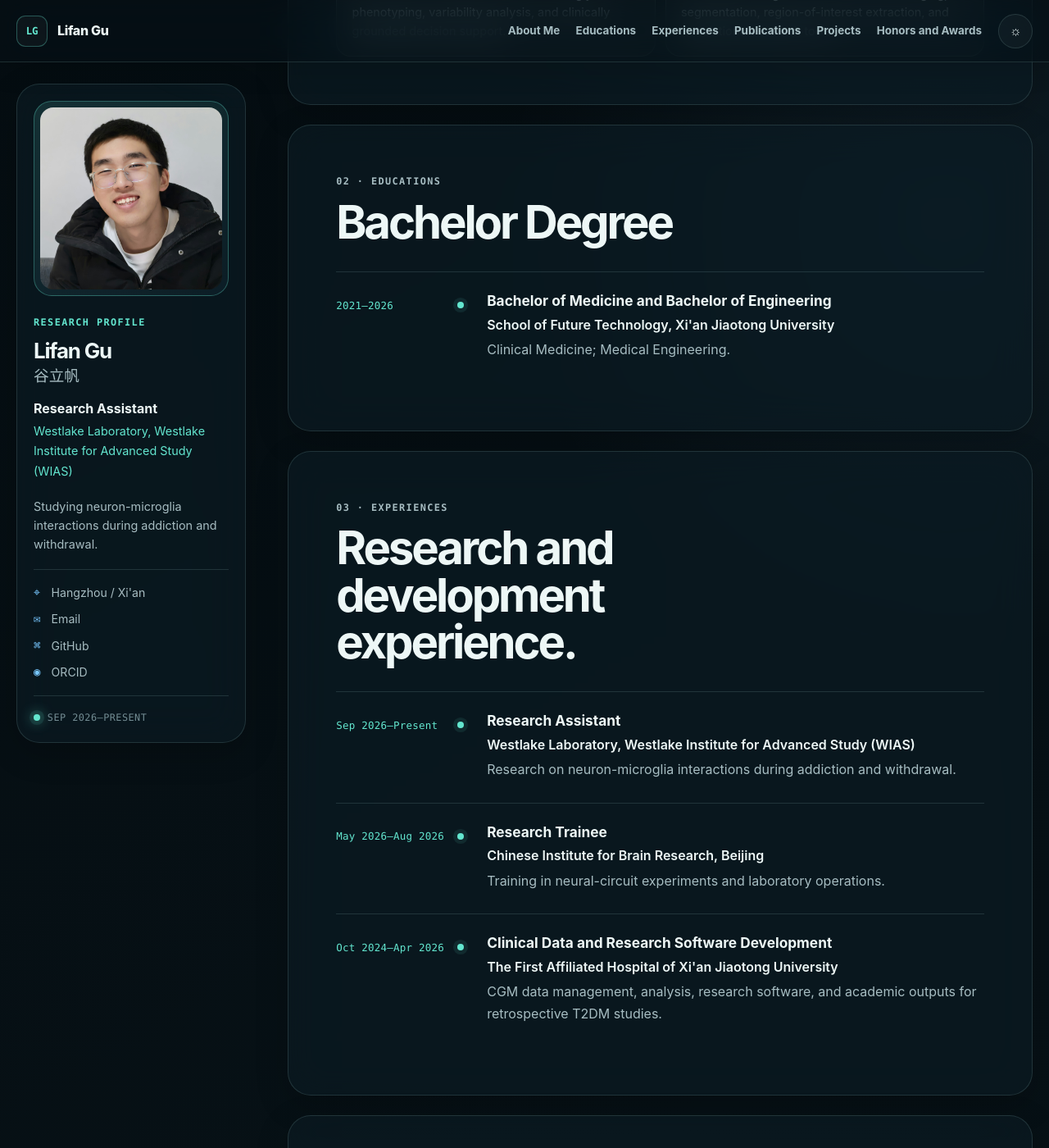
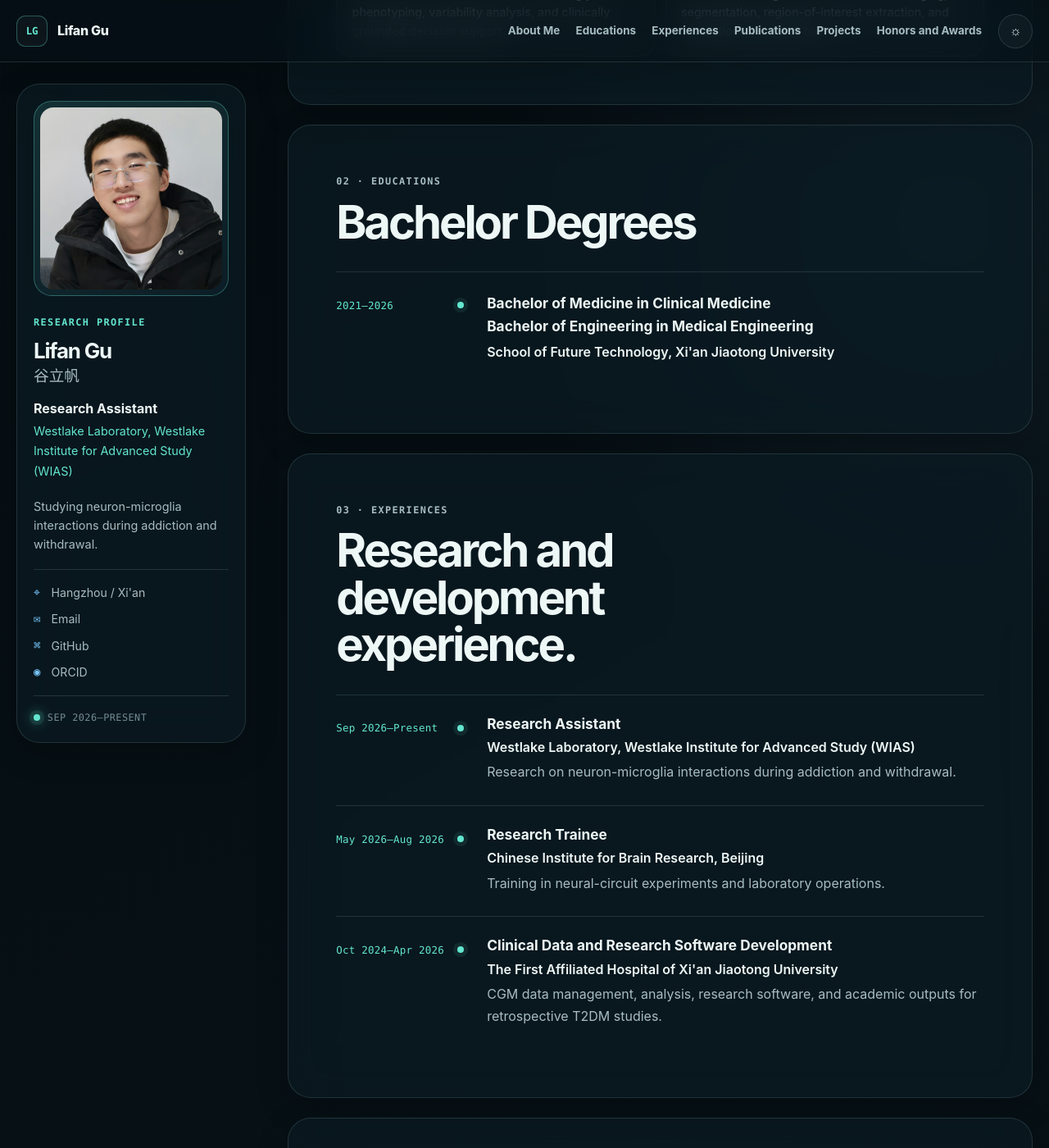
Before and after one commit to GuLifan/GuLifan.github.io, a Jekyll site: the page built from _pages/about.md, in a window 1280 px wide and 1400 px high, scrolled down 940 px. Shown: the whole window at 82% size. Built offline with Jekyll 4.4.1, drawn with Linux system fonts in a browser that asks for light colours.

Commit message:
Display both bachelor's degrees separately

```diff
--- a/_data/profile.yml
+++ b/_data/profile.yml
@@ -18,9 +18,10 @@ research:
 
 educations:
   - period: "2021–2026"
-    degree: "Bachelor of Medicine and Bachelor of Engineering"
+    degrees:
+      - "Bachelor of Medicine in Clinical Medicine"
+      - "Bachelor of Engineering in Medical Engineering"
     institution: "School of Future Technology, Xi'an Jiaotong University"
-    description: "Clinical Medicine; Medical Engineering."
 
 experiences:
   - period: "Sep 2026–Present"
--- a/_pages/about.md
+++ b/_pages/about.md
@@ -38,15 +38,18 @@ redirect_from:
 
 <section class="content-section glass-panel" id="educations" aria-labelledby="educations-title">
   <p class="section-index">02 · Educations</p>
-  <h2 id="educations-title">Bachelor Degree</h2>
+  <h2 id="educations-title">Bachelor Degrees</h2>
   <ol class="timeline-list">
     {% for item in site.data.profile.educations %}
       <li>
         <p class="timeline-period">{{ item.period }}</p>
         <div>
-          <h3>{{ item.degree }}</h3>
+          <div class="degree-list">
+            {% for degree in item.degrees %}
+              <h3>{{ degree }}</h3>
+            {% endfor %}
+          </div>
           <p class="item-organization">{{ item.institution }}</p>
-          <p>{{ item.description }}</p>
         </div>
       </li>
     {% endfor %}
--- a/assets/css/main.scss
+++ b/assets/css/main.scss
@@ -604,6 +604,17 @@ img {
   font-size: 1.08rem;
 }
 
+// 双学位共享同一所学院与就读时间；每个学位独占一行，并保留紧凑层次。
+.degree-list {
+  display: grid;
+  gap: 0.35rem;
+  margin-bottom: 0.45rem;
+}
+
+.degree-list h3 {
+  margin: 0;
+}
+
 .timeline-list p {
   margin: 0.2rem 0 0;
 }
```
Also changed, not shown: _SPEC/01_CONTENT_AND_PRIVACY.md (+4 -1 lines), scripts/validate.rb (+7 -0 lines).
